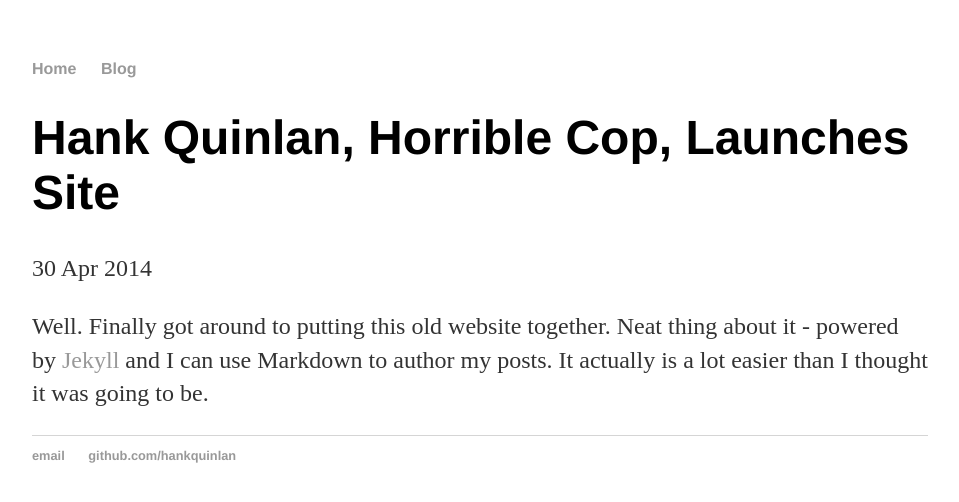
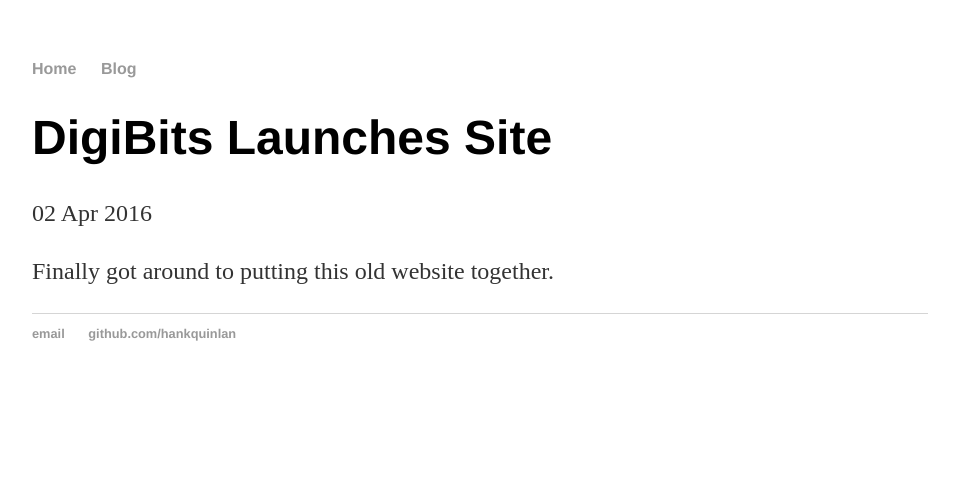
Before and after one commit to digibits/digibits.github.io, a Jekyll site: the page built from _posts/15-48-02-04-2016-test.md, in a window 1280 px wide. Shown: the top 502 px of the page, without its empty margins (160-1119 px from the left). Built offline with Jekyll 4.4.1, drawn with Linux system fonts in a browser that asks for light colours.

Commit message:
Update 15-48-02-04-2016-test.md

```diff
--- a/_posts/15-48-02-04-2016-test.md
+++ b/_posts/15-48-02-04-2016-test.md
@@ -1,9 +1,7 @@
 ---
 layout: post
-title: "Hank Quinlan, Horrible Cop, Launches Site"
-date: 2014-04-30
+title: "DigiBits Launches Site"
+date: 02-04-2016
 ---
 
-Well. Finally got around to putting this old website together.
-Neat thing about it - powered by [Jekyll](http://jekyllrb.com) and I can use Markdown to author my posts.
-It actually is a lot easier than I thought it was going to be.
+Finally got around to putting this old website together.
```
